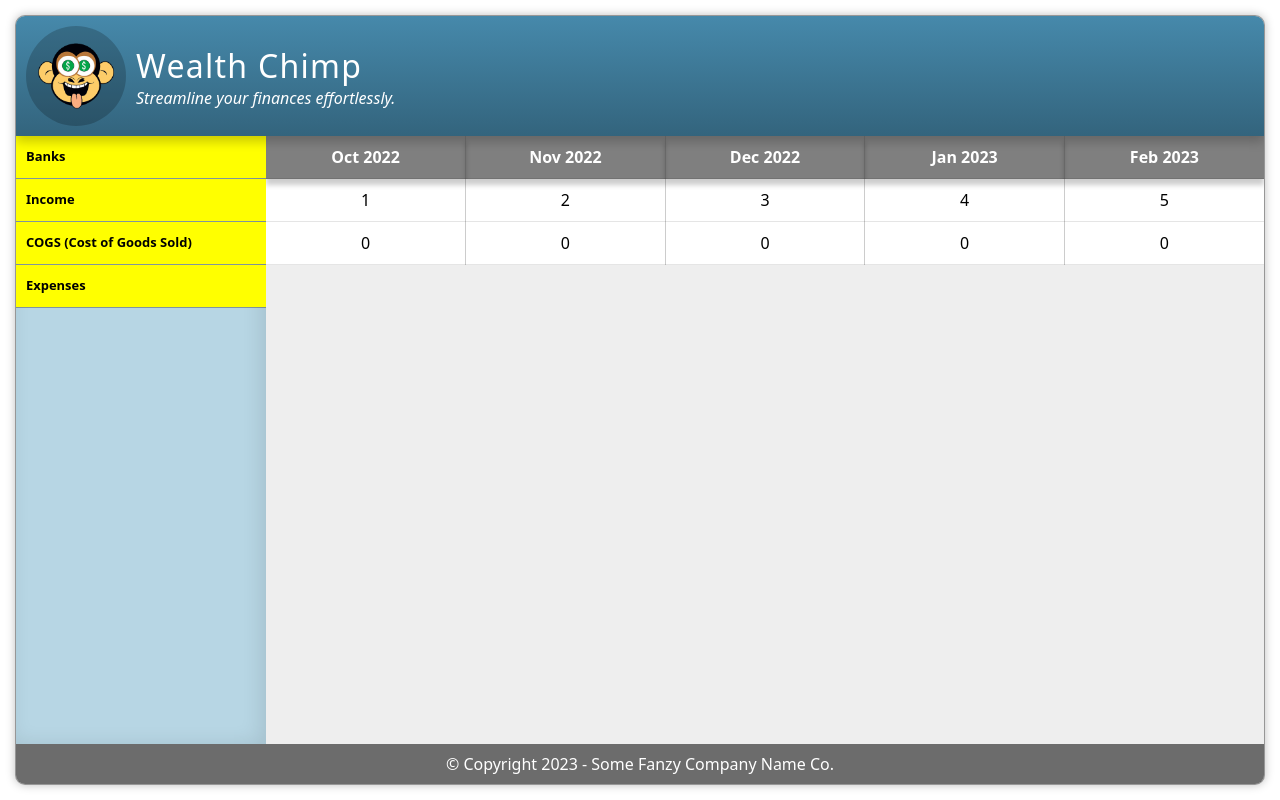
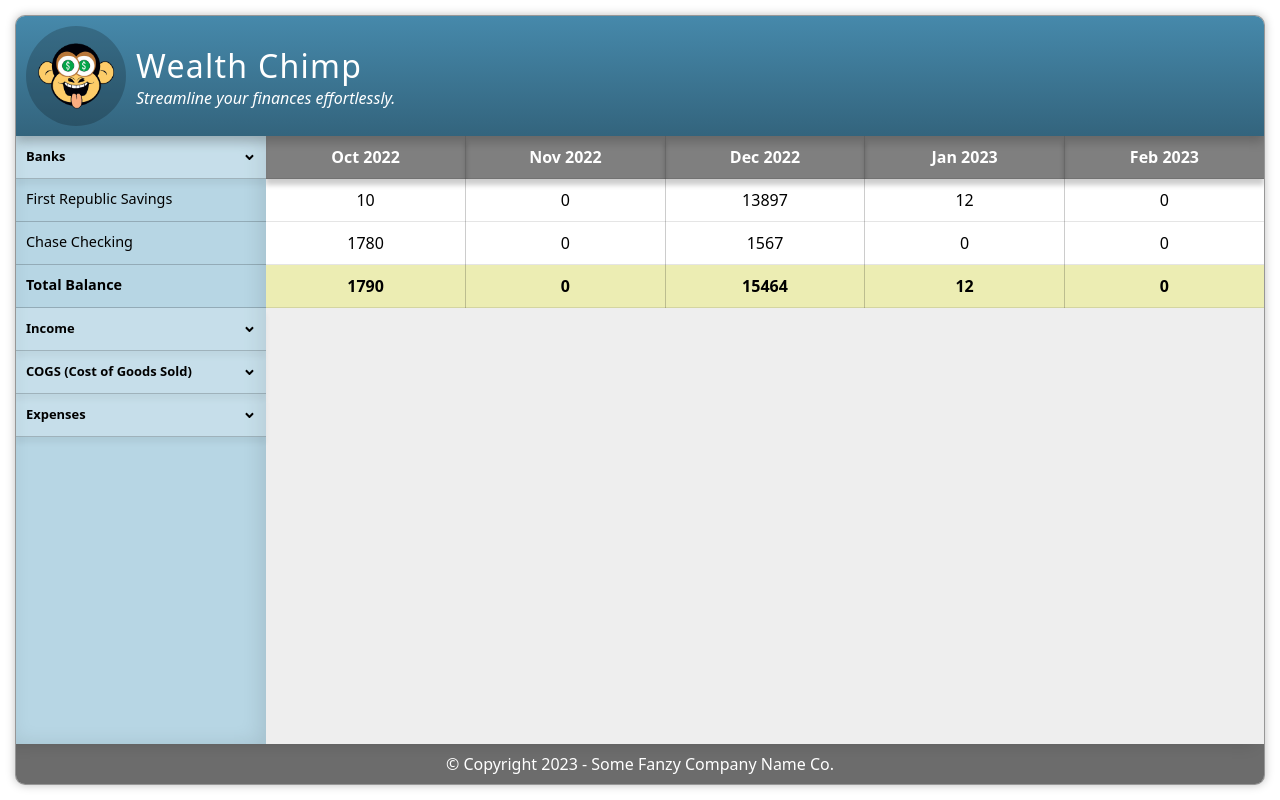
Before and after one commit to rubensanroman/financial-report, a Next.js app: page / in a window 1280 px wide. Built offline with nearby package versions, Linux system fonts and the light colour scheme.

Commit message:
No it's calculating the bank balance

```diff
--- a/package.json
+++ b/package.json
@@ -14,6 +14,7 @@
     "next": "13.2.4",
     "react": "18.2.0",
     "react-dom": "18.2.0",
+    "react-icons": "^4.8.0",
     "sass": "^1.60.0"
   },
   "devDependencies": {
--- a/src/components/Content/Content.js
+++ b/src/components/Content/Content.js
@@ -1,27 +1,75 @@
 import { useState } from "react";
 import styles from "./Content.module.scss";
+import { FaAngleDown } from "react-icons/fa";
 
 const Content = () => {
-  const [banks, setBanks] = useState([]);
+  const [banks, setBanks] = useState({
+    "First Republic Savings": [
+      { month: "Oct2022", balance: 10 },
+      { month: "Nov2022", balance: 0 },
+      { month: "Dec2022", balance: 13897 },
+      { month: "Jan2023", balance: 12 },
+      { month: "Feb2023", balance: 0 },
+    ],
+    "Chase Checking": [
+      { month: "Oct2022", balance: 1780 },
+      { month: "Nov2022", balance: 0 },
+      { month: "Dec2022", balance: 1567 },
+      { month: "Jan2023", balance: 0 },
+      { month: "Feb2023", balance: 0 },
+    ],
+  });
   const [income, setIncome] = useState([]);
   const [cogs, setCogs] = useState([]);
   const [expenses, setExpenses] = useState([]);
+
+  const months = [
+    ...new Set(
+      Object.values(banks).flatMap((bank) => bank.map((entry) => entry.month))
+    ),
+  ];
+
+  const sumBalances = (month) =>
+    Object.keys(banks).reduce((total, bank) => {
+      const entry = banks[bank].find((entry) => entry.month === month);
+      if (entry) {
+        return total + entry.balance;
+      } else {
+        return total;
+      }
+    }, 0);
 
   return (
     <main id={styles.content}>
       <aside id={styles.sidebar}>
         <ul>
           <li className={styles.dropdown}>
-            <h3>Banks</h3>
+            <h3>
+              Banks <FaAngleDown />
+            </h3>
+            <ul>
+              {Object.keys(banks).map((key) => (
+                <li key={key}>{key}</li>
+              ))}
+              <li>
+                <strong>Total Balance</strong>
+              </li>
+            </ul>
           </li>
           <li className={styles.dropdown}>
-            <h3>Income</h3>
+            <h3>
+              Income <FaAngleDown />
+            </h3>
           </li>
           <li className={styles.dropdown}>
-            <h3>COGS (Cost of Goods Sold)</h3>
+            <h3>
+              COGS (Cost of Goods Sold) <FaAngleDown />
+            </h3>
           </li>
           <li className={styles.dropdown}>
-            <h3>Expenses</h3>
+            <h3>
+              Expenses <FaAngleDown />
+            </h3>
           </li>
         </ul>
       </aside>
@@ -38,19 +86,19 @@ const Content = () => {
               </tr>
             </thead>
             <tbody>
+              {Object.keys(banks).map((key) => (
+                <tr key={key}>
+                  {banks[key].map((item, index) => {
+                    return <td key={index}>{item.balance}</td>;
+                  })}
+                </tr>
+              ))}
               <tr>
-                <td width="20%">1</td>
-                <td width="20%">2</td>
-                <td width="20%">3</td>
-                <td width="20%">4</td>
-                <td width="20%">5</td>
-              </tr>
-              <tr>
-                <td>0</td>
-                <td>0</td>
-                <td>0</td>
-                <td>0</td>
-                <td>0</td>
+                {months.map((month, index) => (
+                  <td className={styles.special} key={index}>
+                    {sumBalances(month)}
+                  </td>
+                ))}
               </tr>
             </tbody>
           </table>
--- a/src/components/Content/Content.module.scss
+++ b/src/components/Content/Content.module.scss
@@ -3,9 +3,13 @@
 #content {
   background: #eee;
   bottom: $footerHeight;
+  box-shadow: -10px 0px 15px 0px rgba(0,0,0,0.15);
   position: absolute;
   top: $headerHeight + 20;
   width: 100%;
+  -moz-box-shadow: -10px 0px 15px 0px rgba(0,0,0,0.15);
+  -webkit-box-shadow: -10px 0px 15px 0px rgba(0,0,0,0.15);
+  z-index: 5;
 
   #sidebar {
     background: #b7d6e4;
@@ -16,7 +20,7 @@
     position: absolute;
     top: 0;
     width: $sidebarWidth;
-    z-index: 5;
+    z-index: 4;
     -moz-box-shadow: inset -5px 0px 20px 0px rgba(0,0,0,0.1);
     -webkit-box-shadow: inset -5px 0px 20px 0px rgba(0,0,0,0.1);
 
@@ -26,16 +30,30 @@
       padding-left: 0;
 
       li.dropdown {
-        border-bottom: 1px rgba(0, 0, 0, .3) solid;
-        height: $rowHeight + 2;
         line-height: $rowHeight;
         text-indent: 10px;
 
         & > h3 {
-          background: #ff0;
+          background: rgba(255, 255, 255, .2);
+          border-bottom: 1px rgba(0, 0, 0, .2) solid;
+          box-shadow: 0px 6px 5px 0px rgba(0, 0, 0, .05);
           height: $rowHeight + 2;
           font-size: 0.9em;
           margin: 0;
+          -moz-box-shadow: 0px 6px 5px 0px rgba(0, 0, 0, .05);
+          -webkit-box-shadow: 0px 6px 5px 0px rgba(0, 0, 0, .05);
+
+          svg {
+            float: right;
+            position: relative;
+            right: 10px;
+            top: 15px;
+          }
+        }
+
+        li {
+          border-bottom: 1px rgba(0, 0, 0, .2) solid;
+          height: $rowHeight + 2;
         }
       }
     }
@@ -81,6 +99,11 @@
             text-align: center;
             width: 20%;
 
+            &.special {
+              background-color: #ecedb3;
+              font-weight: bold;
+            }
+
             &:last-child {
               border-right: 0;
             }
```
Also changed, not shown: 1 other file (tests, documents, lock files or other folders).
